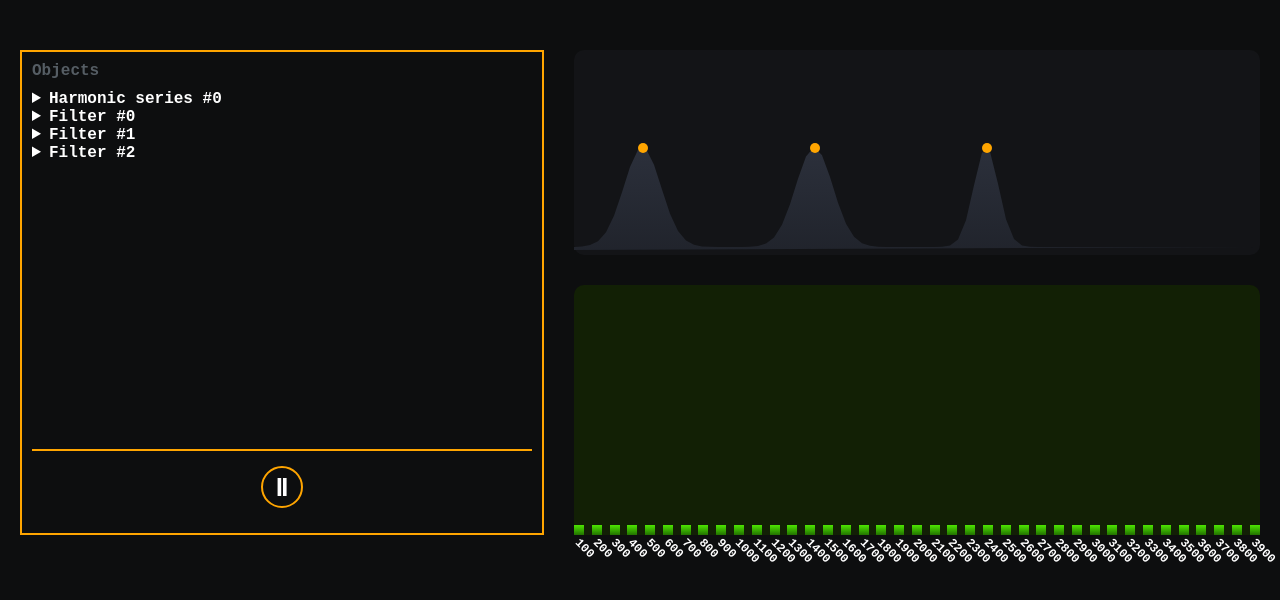
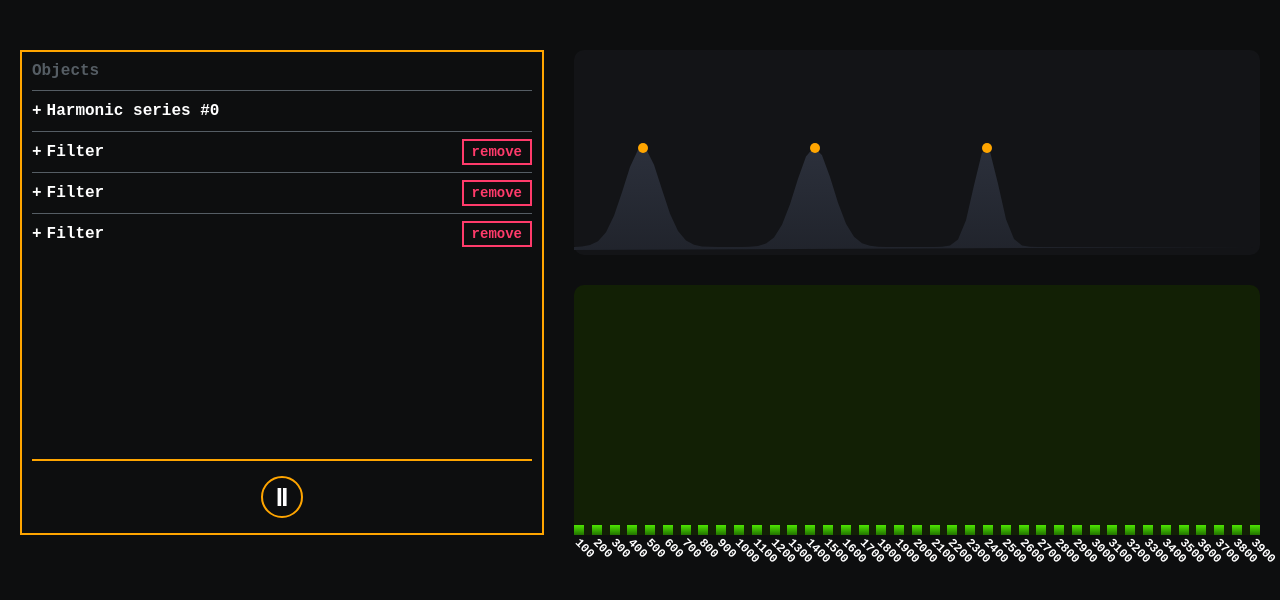
Before and after one commit to MurkyMeow/harmonic-tools, a Svelte app: page / in a window 1280 px wide. Shown: the top 600 px of the page. Built offline with nearby package versions, Linux system fonts and the light colour scheme.

Commit message:
allow removing filters

```diff
--- a/public/global.css
+++ b/public/global.css
@@ -6,6 +6,7 @@ body {
   background: #0d0e0f;
 
   --color-orange: #ffa500;
+  --color-gray: #555d64;
   --board-spacing: 30px;
   --board-border-radius: 10px;
 }
--- a/src/App.svelte
+++ b/src/App.svelte
@@ -26,7 +26,7 @@
   // react on length changes
   $: partialAmplitudes.length = Math.floor((maxFreq - minFreq) / freqStep);
 
-  const filters = [
+  let filters = [
     {
       centerFreq: 490,
       bandwidth: 300,
@@ -107,8 +107,8 @@
   <div class="settings">
     <div class="settings-group">Objects</div>
 
-    <details>
-      <summary>Harmonic series #0</summary>
+    <details class="object">
+      <summary class="object-title">Harmonic series #0</summary>
       <div>
         Min frequency: <input type="number" min="0" bind:value={minFreq} />
       </div>
@@ -121,8 +121,11 @@
     </details>
 
     {#each filters as { centerFreq, gain }, i}
-      <details>
-        <summary>Filter #{i}</summary>
+      <details class="object">
+        <summary class="object-title">
+          Filter
+          <button class="object-remove" on:click={() => filters = filters.filter((_, j) => i !== j)}>remove</button>
+        </summary>
         <div class="field">
           <span>{`Center: ${centerFreq}Hz`}</span>
           <input type="range" min={minFreq} max={maxFreq} bind:value={centerFreq} />
@@ -183,12 +186,12 @@
     flex-direction: column;
     width: 100%;
     max-width: 500px;
-    padding: 10px;
+    padding: 10px 10px 0;
     border: 2px solid var(--color-orange);
   }
 
   .settings-group {
-    color: #555d64;
+    color: var(--color-gray);
     margin-bottom: 10px;
   }
 
@@ -196,9 +199,30 @@
     display: flex;
     align-items: center;
   }
-
   .field span {
     width: 150px;
+  }
+
+  .object[open] .object-title::before {
+    content: '-';
+  }
+  .object-title {
+    cursor: pointer;
+    display: flex;
+    align-items: center;
+    min-height: 40px;
+    border-top: 1px solid var(--color-gray);
+  }
+  .object-title::before {
+    content: '+';
+    margin-right: 5px;
+  }
+  .object-remove {
+    font-size: 14px;
+    color: #FF3B6B;
+    margin-left: auto;
+    border: 2px solid #FF3B6B;
+    padding: 3px 8px;
   }
 
   .view {
```
